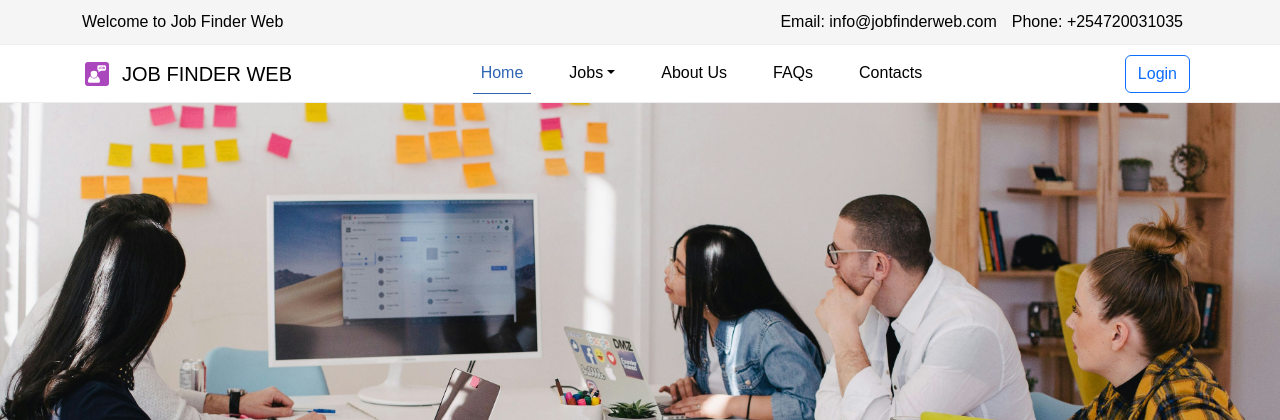
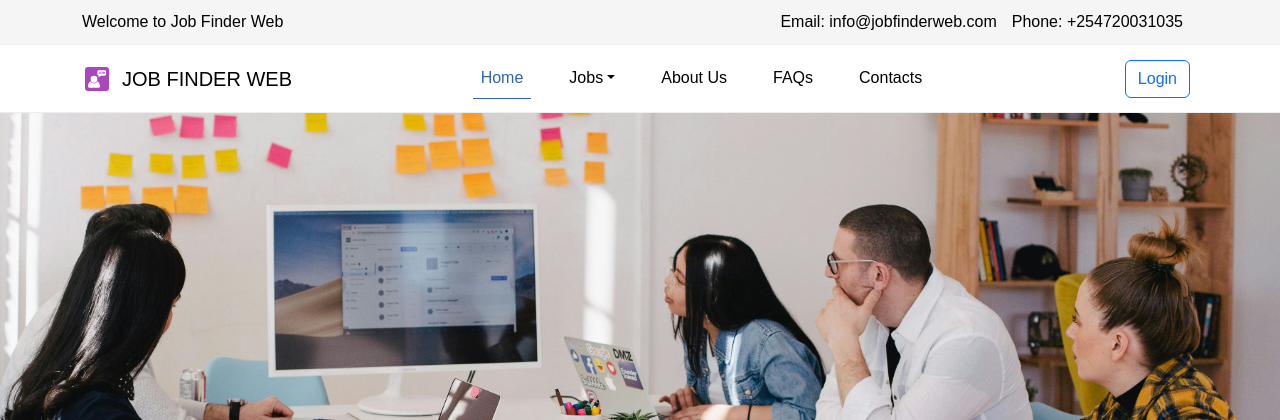
Before and after one commit to Mutai05/Job-Finder-Web, a Flask app: page / in a window 1280 px wide. Shown: the top 420 px of the page. Run offline with Flask 3, Linux system fonts and the light colour scheme; some libraries are stand-ins or nearby versions.

Commit message:
Updated header file style

```diff
--- a/app/templates/includes/header.html
+++ b/app/templates/includes/header.html
@@ -9,6 +9,11 @@
       background-color: #fff;
       color: #000;
     }
+
+    nav.navbar {
+      margin: 5px 0;
+    }
+
     .navbar-nav .nav-link {
       color: #000;
       border-bottom: 1px solid transparent;
```
